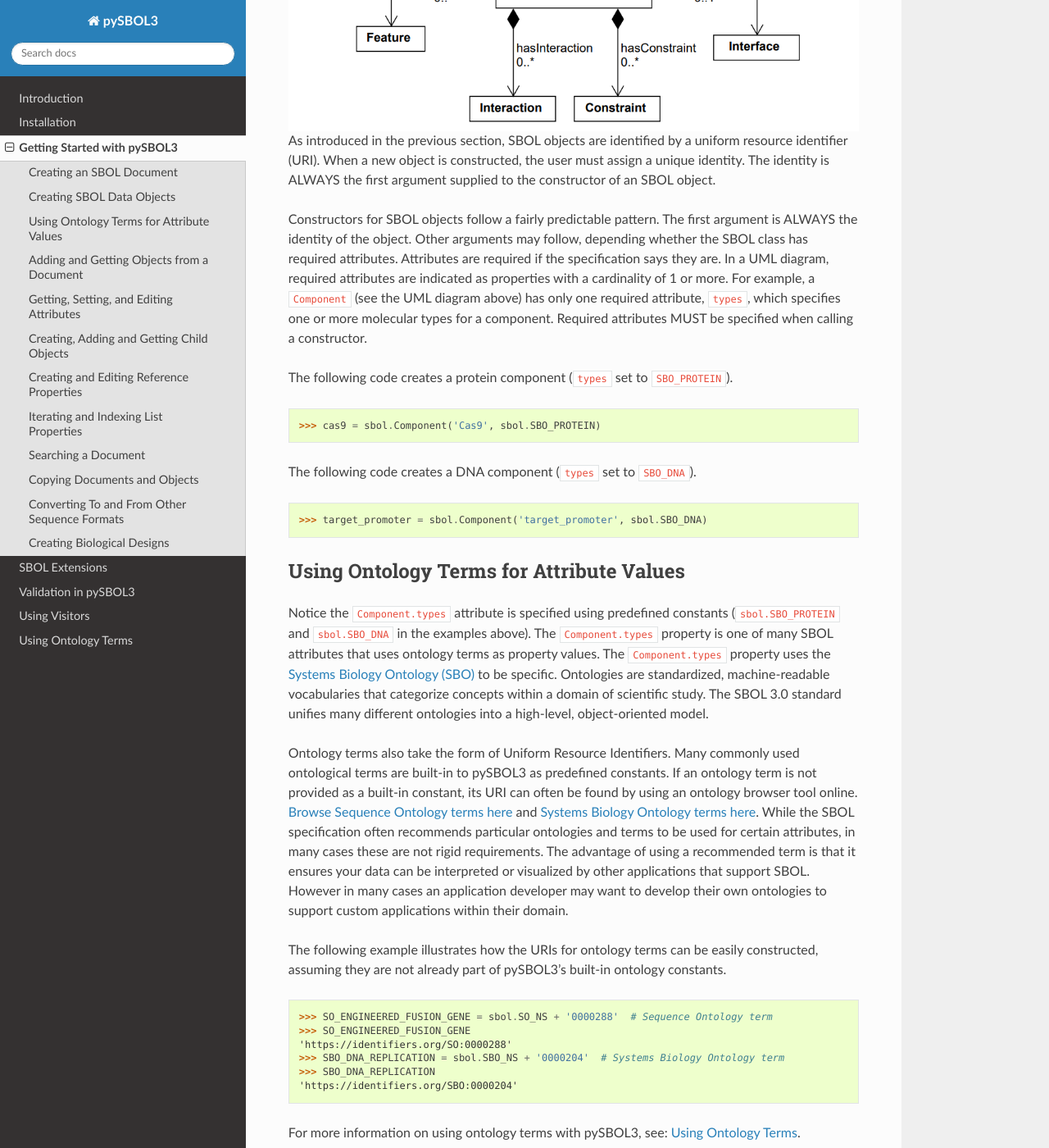
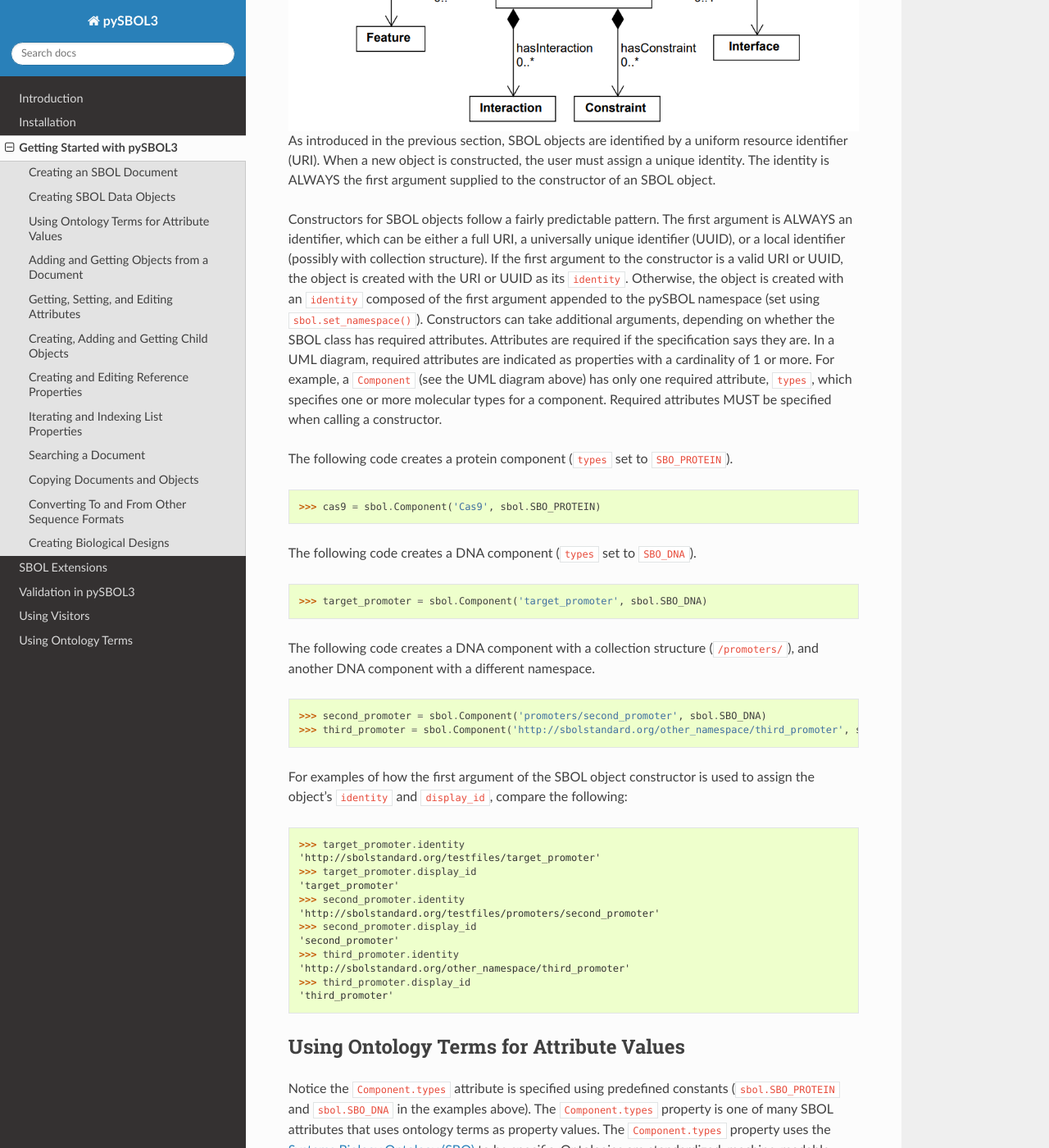
Before and after one commit to SynBioDex/pySBOL3, a Sphinx documentation site: the page built from docs/getting_started.rst, in a window 1280 px wide and 1400 px high, scrolled down 2311 px. Shown: the whole window at 82% size. Built offline with Sphinx 7.4.7 and the Read the Docs theme 2.0.0, drawn with Linux system fonts in a browser that asks for light colours.

Commit message:
Update constructor ID argument description

```diff
--- a/docs/getting_started.rst
+++ b/docs/getting_started.rst
@@ -144,7 +144,8 @@ In the official SBOL specification document, classes and their properties are re
 
 As introduced in the previous section, SBOL objects are identified by a uniform resource identifier (URI). When a new object is constructed, the user must assign a unique identity. The identity is ALWAYS the first argument supplied to the constructor of an SBOL object.
 
-Constructors for SBOL objects follow a fairly predictable pattern. The first argument is ALWAYS the identity of the object. Other arguments may follow, depending whether the SBOL class has required attributes. Attributes are required if the specification says they are. In a UML diagram, required attributes are indicated as properties with a cardinality of 1 or more. For example, a ``Component`` (see the UML diagram above) has only one required attribute, ``types``, which specifies one or more molecular types for a component.  Required attributes MUST be specified when calling a constructor.
+Constructors for SBOL objects follow a fairly predictable pattern. The first argument is ALWAYS an identifier, which can be either a full URI, a universally unique identifier (UUID), or a local identifier (possibly with collection structure). If the first argument to the constructor is a valid URI or UUID, the object is created with the URI or UUID as its ``identity``. Otherwise, the object is created with an ``identity`` composed of the first argument appended to the pySBOL namespace (set using ``sbol.set_namespace()``).
+Constructors can take additional arguments, depending on whether the SBOL class has required attributes. Attributes are required if the specification says they are. In a UML diagram, required attributes are indicated as properties with a cardinality of 1 or more. For example, a ``Component`` (see the UML diagram above) has only one required attribute, ``types``, which specifies one or more molecular types for a component.  Required attributes MUST be specified when calling a constructor.
 
 The following code creates a protein component (``types`` set to ``SBO_PROTEIN``).
 
@@ -159,6 +160,34 @@ The following code creates a DNA component (``types`` set to ``SBO_DNA``).
 .. code:: python
 
     >>> target_promoter = sbol.Component('target_promoter', sbol.SBO_DNA)
+
+.. end
+
+The following code creates a DNA component with a collection structure (``/promoters/``), and another DNA component with a different namespace.
+
+.. code:: python
+
+    >>> second_promoter = sbol.Component('promoters/second_promoter', sbol.SBO_DNA)
+    >>> third_promoter = sbol.Component('http://sbolstandard.org/other_namespace/third_promoter', sbol.SBO_DNA)
+
+.. end
+
+For examples of how the first argument of the SBOL object constructor is used to assign the object's ``identity`` and ``display_id``, compare the following:
+
+.. code:: python
+
+    >>> target_promoter.identity
+    'http://sbolstandard.org/testfiles/target_promoter'
+    >>> target_promoter.display_id
+    'target_promoter'
+    >>> second_promoter.identity
+    'http://sbolstandard.org/testfiles/promoters/second_promoter'
+    >>> second_promoter.display_id
+    'second_promoter'
+    >>> third_promoter.identity
+    'http://sbolstandard.org/other_namespace/third_promoter'
+    >>> third_promoter.display_id
+    'third_promoter'
 
 .. end
 
```
